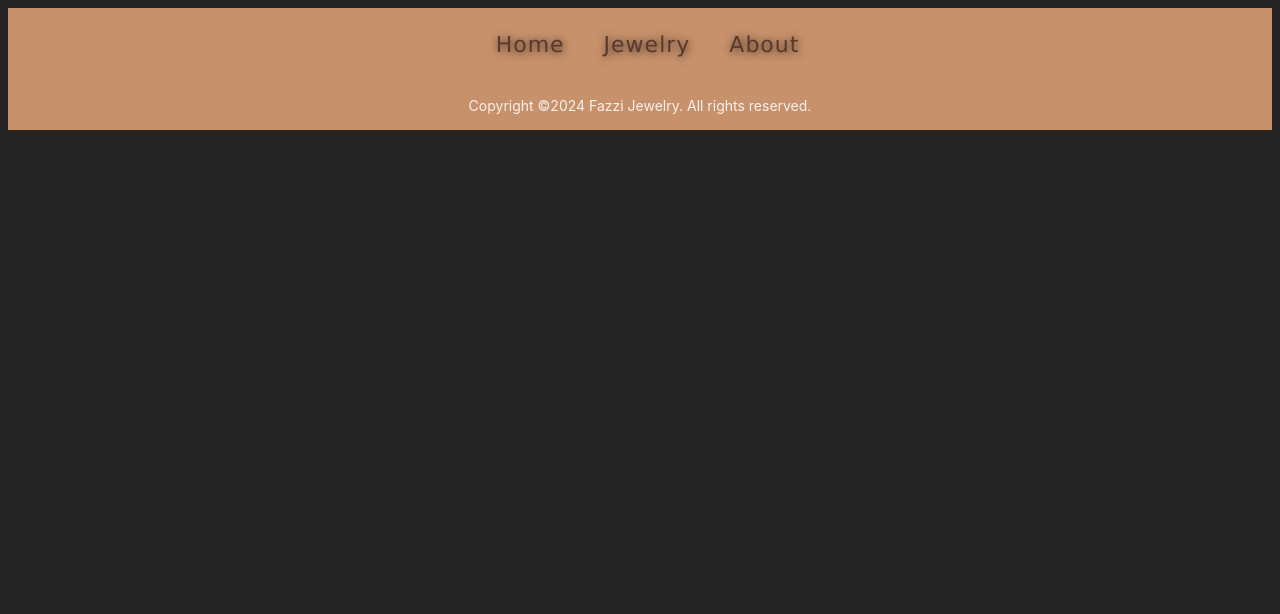
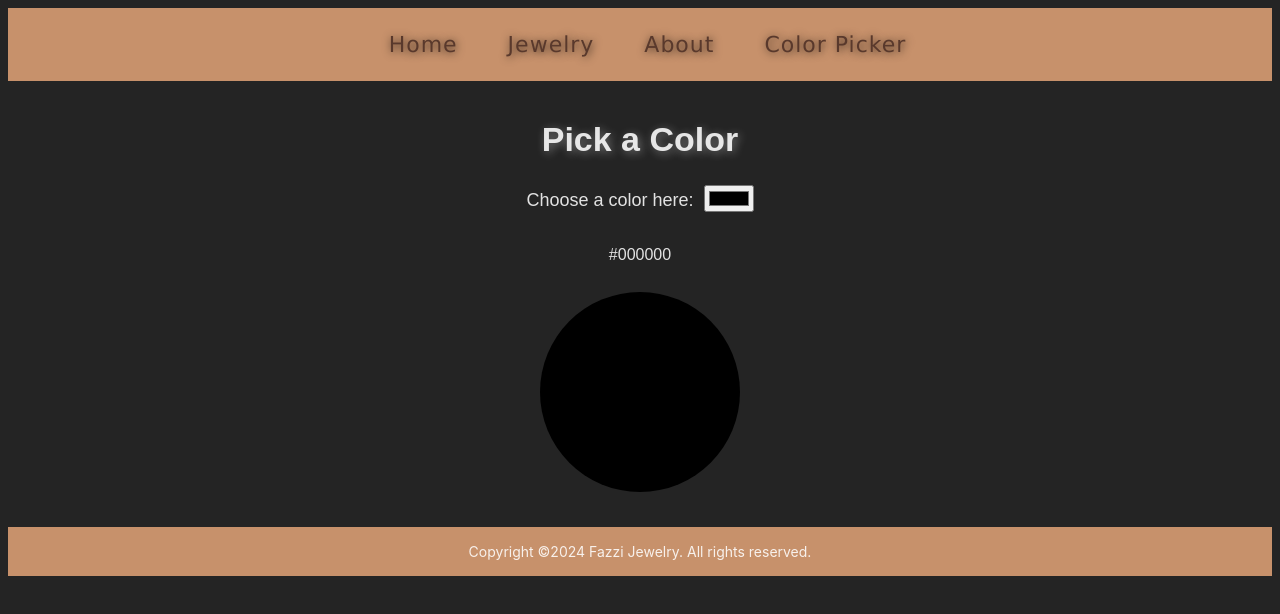
Before and after one commit to ZFazzi/jewelry_store, a React (Vite) app: page /colors in a window 1280 px wide. Shown: the top 614 px of the page. Built offline with nearby package versions, Linux system fonts and the light colour scheme.

Commit message:
added page for color picker

```diff
--- a/package.json
+++ b/package.json
@@ -11,6 +11,7 @@
   },
   "dependencies": {
     "react": "^18.3.1",
+    "react-color-palette": "^7.3.0",
     "react-dom": "^18.3.1",
     "react-router-dom": "^7.0.1"
   },
--- a/src/components/app.jsx
+++ b/src/components/app.jsx
@@ -5,6 +5,7 @@ import About from '../pages/about.jsx';
 import Jewelry from '../pages/jewelry.jsx';
 import Navbar from '../navbar.jsx';
 import Footer from '../footer.jsx';
+import ColorPicker from '../pages/colors.jsx';
 function App() {
     return (
         <>
@@ -14,6 +15,7 @@ function App() {
                     <Route path="/" element={<Home/>} />
                     <Route path="/about" element={<About/>} />
                     <Route path="/jewelry" element={<Jewelry/>} />
+                    <Route path="/colors" element={<ColorPicker/>} />
                 </Routes>
             </BrowserRouter>
             <Footer></Footer>
--- a/src/index.css
+++ b/src/index.css
@@ -77,11 +77,10 @@ nav ul {
   margin: 5px;
   padding: 0;
   display: flex;
-  gap: 1.5rem;
+  gap: 35px;
 }
 
 nav li {
-  font-size: 1.2rem;
   margin-left: 15px;
 }
 
@@ -115,10 +114,12 @@ nav a:hover {
 
 h1{
   text-shadow: 2px 2px 10px #ffffff5d;
+  font-size: 34px;
+  margin-bottom: 20px;
 }
 .counter{
   text-align: center;
-  margin-top: 2rem;
+  margin-top: 30px;
 }
 
 /* =================== Buttons =================================*/
@@ -161,3 +162,37 @@ h1{
   color: #482f17;
   text-shadow: 1px 1px 9px rgba(0, 0, 0, 0.743);
 }
+
+
+
+/* ========================= Color Picker ============================== */
+
+.color-page {
+  padding: 10px;
+  font-family: Arial, sans-serif;
+  text-align: center;
+}
+
+
+label {
+  font-size: 18px;
+  margin-right: 5px;
+}
+
+input[type="color"] {
+  cursor: pointer;
+  margin-bottom: 15px;
+}
+
+.color-display {
+  margin: 25px auto;
+  width: 200px;
+  height: 200px;
+  display: flex;
+  align-items: center;
+  justify-content: center;
+  color: #ffffff;
+  font-weight: bold;
+  text-transform: uppercase;
+  border-radius: 50%;
+}
--- a/src/navbar.jsx
+++ b/src/navbar.jsx
@@ -12,6 +12,9 @@ function Navbar (){
                 <li>
                     <Link to="/about">About</Link>
                 </li>
+                <li>
+                    <Link to="/colors">Color Picker</Link>
+                </li>
             </ul>
         </nav>
     </div>
--- /dev/null
+++ b/src/pages/colors.jsx
@@ -0,0 +1,27 @@
+import { useState } from "react";    //could also be imported from react-color-palette, have installed it but decided not to use it
+
+function ColorPicker() {
+  const [color, setColor] = useState("#000000");
+
+  const colorChange = (event) => {
+    setColor(event.target.value);    // updates the color with the value selected by the user
+  };
+
+  return (
+    <div className="color-page">
+      <h1>Pick a Color</h1>
+      <label htmlFor="colorInput">Choose a color here: </label>
+      <input
+        type="color"
+        id="colorInput"
+        value={color}
+        onChange={colorChange}
+      />
+      <p>{color}</p>
+      <div className="color-display" style={{ backgroundColor: color }}>
+      </div>
+    </div>
+  );
+}
+
+export default ColorPicker;
```
Also changed, not shown: 1 other file (tests, documents, lock files or other folders).
